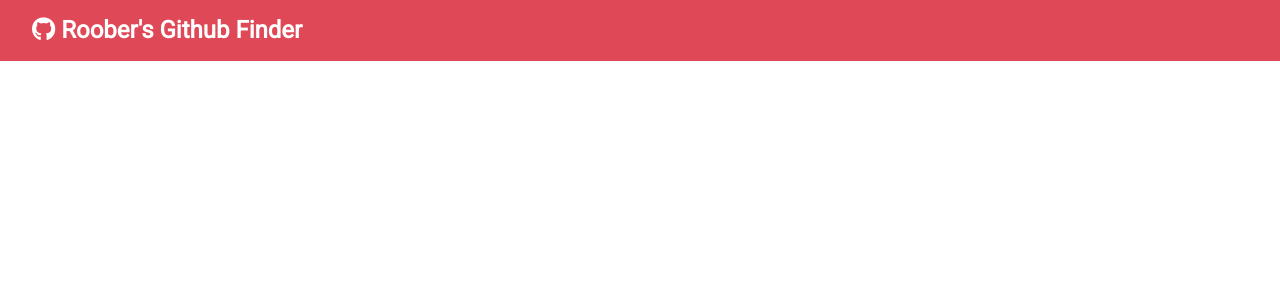
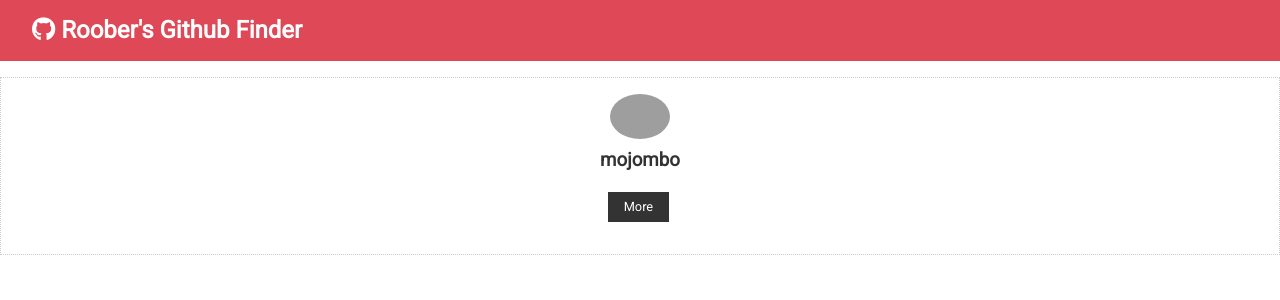
Before and after one commit to Tezaen/github-finder, a React (Create React App) app: page / in a window 1280 px wide. Shown: the top 300 px of the page. Built offline with nearby package versions, Linux system fonts and the light colour scheme; grey boxes are pictures that could not be loaded.

Commit message:
added another component, UserItem

```diff
--- a/src/App.js
+++ b/src/App.js
@@ -1,5 +1,6 @@
 import './App.css';
 import Navbar from './components/layout/Navbar';
+import UserItem from './components/users/UserItem';
 import React, { Component } from 'react';
 
 class App extends Component{
@@ -7,6 +8,7 @@
     return (
       <div className='App'>
         <Navbar title={'Roober\'s Github Finder'}/>
+        <UserItem />
       </div>
     );
   }
--- /dev/null
+++ b/src/components/users/UserItem.js
@@ -0,0 +1,28 @@
+import React, { Component } from 'react'
+
+class Useritem extends Component {
+    state = {
+        id: 'id',
+        login: 'mojombo',
+        avatar_url: 'https://avatars0.githubusercontent.com/u/1?v=4',
+        html_url: 'https://github.com/mojombo'
+    }
+
+    render() {
+        const { login, avatar_url, html_url } = this.state;
+
+        return (
+            <div className="card text-center">
+                <img src={avatar_url} alt="" className="round-img" style={{
+                    width: '60px'
+                }} />
+                <h3>{login}</h3>
+                <div>
+                    <a href={html_url} className="btn btn-dark btn-sm my-1">More</a>
+                </div>
+            </div>
+        )
+    }
+}
+
+export default Useritem
```
Also changed, not shown: 1 other file (tests, documents, lock files or other folders).
